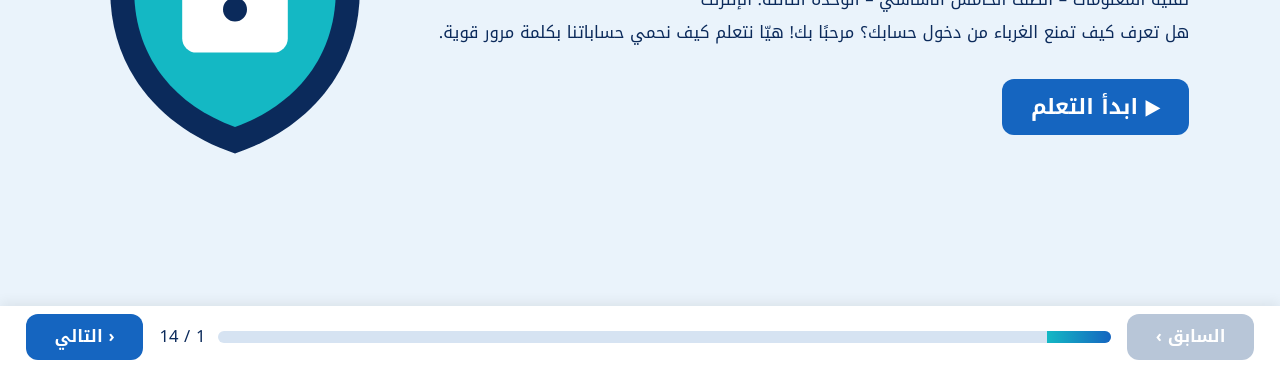
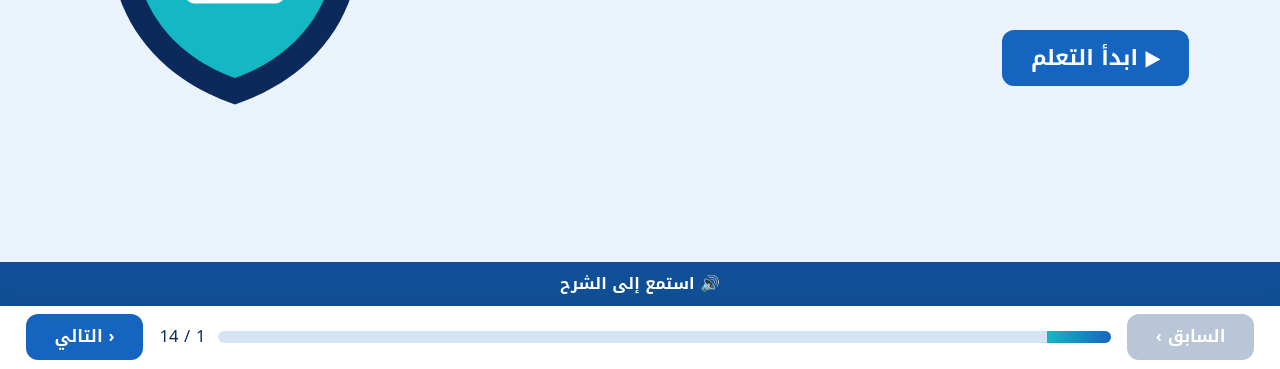
Before and after one commit to sheikhaDev/Password-lesson, a plain HTML site: page index.html in a window 1280 px wide. Shown: the part 431-800 px from the top of the page. Drawn offline with Linux system fonts and the light colour scheme.

Commit message:
Show narration as a full-width bar above lesson navigation

```diff
--- a/index.html
+++ b/index.html
@@ -1,11 +1,11 @@
 <!DOCTYPE html>
 <html lang="ar" dir="rtl"><head><meta charset="utf-8"><meta name="viewport" content="width=device-width,initial-scale=1">
-<title>الأمان عبر الإنترنت – إنشاء كلمة مرور قوية وحمايتها</title><link rel="stylesheet" href="style.css?v=listen-place-1"></head>
+<title>الأمان عبر الإنترنت – إنشاء كلمة مرور قوية وحمايتها</title><link rel="stylesheet" href="style.css?v=listen-bar"></head>
 <body><div class="stage" id="stage">
 <header class="top"><div class="brand"><img src="shield.svg" alt="">الأمان عبر الإنترنت – إنشاء كلمة مرور قوية وحمايتها</div>
 <nav id="tabs"></nav><button class="snd" style="width:auto;flex:none;padding-inline:.7em;border-radius:999px;white-space:nowrap" data-a="help" aria-label="مساعدة">❓ مساعدة</button></header>
+<main id="screen" tabindex="-1"></main>
 <div class="audio-row"><button type="button" id="aud" class="listen-button" data-a="play" hidden>🔊 استمع إلى الشرح</button></div>
-<main id="screen" tabindex="-1"></main>
 <footer class="bot"><button class="nb" id="prev" data-a="prev">السابق ›</button><div class="pg"><div class="bar"><i id="bar"></i></div><span id="pt"></span></div><button class="nb" id="next" data-a="next">‹ التالي</button></footer>
 
 <div class="ov" id="ov" hidden><div class="mod" id="mod"></div></div></div>
--- a/style.css
+++ b/style.css
@@ -111,10 +111,16 @@ nav button { font-size: 1rem; padding: .3rem .7rem; }
   font-weight: 700;
 }
 #aud.listen-button:hover { background: #0b386d; }
-.stage { grid-template-rows: auto auto minmax(0, 1fr) auto; }
-.audio-row { padding-inline: clamp(.9rem, 2.4vw, 2.5rem); text-align: start; }
-.audio-row .listen-button { margin-top: .65rem; }
-#aud.listen-button[hidden] { display: none; }
+.stage { grid-template-rows: auto minmax(0, 1fr) auto auto; }
+.audio-row { width: 100%; }
+.audio-row #aud {
+  display: flex;
+  width: 100%;
+  min-height: 44px;
+  border-radius: 0;
+  margin: 0;
+}
+.audio-row #aud[hidden] { display: none; }
 @media (max-height: 480px) {
-  .stage { grid-template-rows: auto auto 1fr auto; }
+  .stage { grid-template-rows: auto 1fr auto auto; }
 }
```
